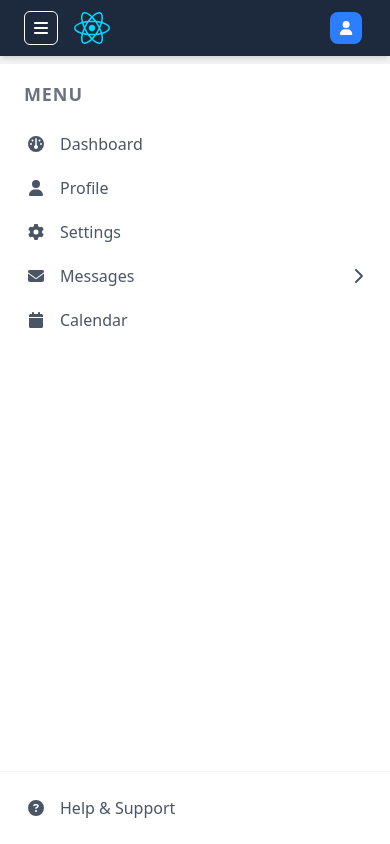
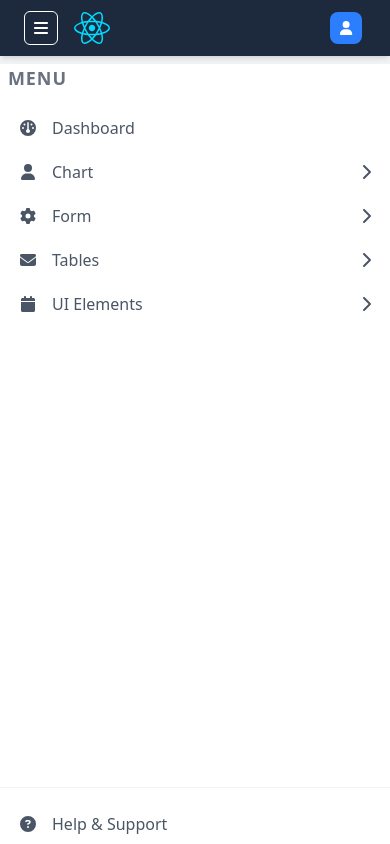
Before and after one commit to Rafhi-dev/HyperDash, a React (Vite) app: page / in a window 390 px wide. Built offline with nearby package versions, Linux system fonts and the light colour scheme.

Commit message:
Refactor Sidebar and SidebarMenuItem components for improved accessibility and usability; adjust layout styles in MainLayout and CSS for better responsiveness

```diff
--- a/src/components/layout/MainLayout.jsx
+++ b/src/components/layout/MainLayout.jsx
@@ -11,7 +11,7 @@ function MainLayout({
 
   const isMobile = useMediaQuery({ query: "(max-width: 768px)" });
   return (
-    <div className="bg-gray-100 h-screen font-sans antialiased">
+    <div className="bg-gray-100 min-h-screen font-sans antialiased">
       <Navbar
         isSidebarCollapsed={isSidebarCollapsed}
         setIsSidebarCollapsed={setIsSidebarCollapsed}
@@ -20,7 +20,7 @@ function MainLayout({
         <Sidebar isCollapsed={isSidebarCollapsed} isMobile={isMobile}/>
         <main
           className={`flex-1 p-6 mt-0 transition-all duration-300 ${
-            isSidebarCollapsed ? "md:ml-20" : "md:ml-60"
+            isSidebarCollapsed ? "md:ml-16" : "md:ml-60"
           }`}
 
         >
--- a/src/components/layout/Sidebar.jsx
+++ b/src/components/layout/Sidebar.jsx
@@ -1,4 +1,4 @@
-import SidebarMenuItem from './SidebarMenuItem';
+import SidebarMenuItem from "./SidebarMenuItem";
 import {
   faGauge,
   faUser,
@@ -7,46 +7,85 @@ import {
   faCalendar,
   faQuestionCircle,
   faInbox,
-  faPaperPlane
-} from '@fortawesome/free-solid-svg-icons';
+  faPaperPlane,
+} from "@fortawesome/free-solid-svg-icons";
 
 function Sidebar({ isCollapsed, isMobile }) {
-  // Buat daftar item menu sidebar
-  // dengan ikon, label, lokasi (loc), dan sub-items jika ada
   const menuItems = [
     { icon: faGauge, label: "Dashboard", loc: "/home" },
-    { icon: faUser, label: "Profile", loc: "/" },
-    { icon: faCog, label: "Settings", loc: "/settings" },
+    {
+      icon: faUser,
+      label: "Chart",
+      subItems: [
+        { icon: faInbox, label: "Line Chart", loc: "/line-chart" },
+        { icon: faPaperPlane, label: "Bar Chart", loc: "/bar-chart" },
+        { icon: faInbox, label: "Pie Chart", loc: "/Pie-chart" },
+      ],
+    },
+    {
+      icon: faCog,
+      label: "Form",
+      subItems: [
+        { icon: faInbox, label: "Form Elements", loc: "/elements-form" },
+        { icon: faPaperPlane, label: "Form Layout", loc: "/layout-form" },
+      ],
+    },
     {
       icon: faEnvelope,
-      label: "Messages",
-      //badge: "5",
-      // loc untuk parent Messages bisa dihilangkan jika hanya berfungsi sebagai toggle
+      label: "Tables",
       subItems: [
-        { icon: faInbox, label: "All Inbox", loc: "/messages/inbox" },
-        { icon: faPaperPlane, label: "Sent", loc: "/messages/sent" },
-      ]
+        { icon: faInbox, label: "Basic Tables", loc: "/basic-tables" },
+        { icon: faPaperPlane, label: "Data Tables", loc: "/data-tables" },
+      ],
     },
-    { icon: faCalendar, label: "Calendar", loc: "/calendar" },
+    {
+      icon: faCalendar,
+      label: "UI Elements",
+      subItems: [
+        { icon: faInbox, label: "Buttons", loc: "/buttons" },
+        { icon: faPaperPlane, label: "Cards", loc: "/cards" },
+        { icon: faInbox, label: "Modals", loc: "/modals" },
+        { icon: faPaperPlane, label: "Tabs", loc: "/tabs" },
+        { icon: faInbox, label: "Buttons", loc: "/buttons" },
+        { icon: faPaperPlane, label: "Cards", loc: "/cards" },
+        { icon: faInbox, label: "Modals", loc: "/modals" },
+        { icon: faPaperPlane, label: "Tabs", loc: "/tabs" },
+        { icon: faInbox, label: "Buttons", loc: "/buttons" },
+        { icon: faPaperPlane, label: "Cards", loc: "/cards" },
+        { icon: faInbox, label: "Modals", loc: "/modals" },
+        { icon: faPaperPlane, label: "Tabs", loc: "/tabs" },
+      ],
+    },
   ];
 
   return (
     <aside
       id="sidebar"
       aria-label="Sidebar Navigation"
-      className={`bg-white shadow-md h-full p-4 fixed top-16 left-0 z-10 overflow-y-auto transition-all duration-500
+      className={`flex flex-col bg-white shadow-md fixed top-16 left-0 bottom-0 z-10 transition-all duration-500
         ${
           isMobile
-      ? (isCollapsed ? 'w-1 sidebar-hidden' : 'w-full sidebar-visible')
-      : (isCollapsed ? 'w-20 sidebar-collapsed' : 'w-60')
+            ? isCollapsed
+              ? "w-16 sidebar-hidden"
+              : "w-full sidebar-visible"
+            : isCollapsed
+            ? "w-16 sidebar-collapsed"
+            : "w-60"
         }`}
     >
       <div className="mb-4 px-2">
-        <h2 id="sidebar-title" className={`text-lg font-semibold text-gray-500 uppercase tracking-wider ${isCollapsed ? 'text-center text-xs' : ''}`}>
-          {isCollapsed ? 'Menu' : 'Menu'}
+        <h2
+          id="sidebar-title"
+          className={`text-lg font-semibold text-gray-500 uppercase tracking-wider ${
+            isCollapsed ? "text-center text-xs" : ""
+          }`}
+        >
+          {isCollapsed ? "Menu" : "Menu"}
         </h2>
       </div>
 
+      {/* Area scroll hanya untuk menu */}
+      <div className="flex-1 px-2 overflow-y-auto">
         <ul className="space-y-1">
           {menuItems.map((item, index) => (
             <SidebarMenuItem
@@ -59,10 +98,21 @@ function Sidebar({ isCollapsed, isMobile }) {
             />
           ))}
         </ul>
+      </div>
 
-
-      <div className={`fixed p-4 bottom-0 left-0 right-0 border-t border-gray-100 ${isCollapsed ? 'flex sidebar-collapsed ml-3' : ''}`}>
-        <ul className='space-y-1'><SidebarMenuItem icon={faQuestionCircle} label="Help & Support" /></ul>
+      {/* Footer tetap */}
+      <div
+        className={`px-2 border-t border-gray-100 pt-4 ${
+          isCollapsed ? "flex justify-center" : ""
+        }`}
+      >
+        <ul>
+          <SidebarMenuItem
+            icon={faQuestionCircle}
+            label={"Help & Support"}
+            loc={"/help"}
+          />
+        </ul>
       </div>
     </aside>
   );
--- a/src/components/layout/SidebarMenuItem.jsx
+++ b/src/components/layout/SidebarMenuItem.jsx
@@ -34,15 +34,13 @@ function SidebarMenuItem({ icon, label, badge, loc, subItems }) {
           )}
         </Link>
       ) : (
-        <a
-          href="#"
+        subItems && subItems.length > 0 ? (
+          <button
+            type="button"
             onClick={handleItemClick}
-          className={`menu-item flex items-center p-2 text-gray-600 hover:bg-blue-50 hover:text-blue-600 rounded-lg transition-colors cursor-pointer`}
-
-          aria-haspopup={subItems && subItems.length > 0 ? "true" : undefined}
-          aria-expanded={
-            subItems && subItems.length > 0 ? isSubmenuOpen : undefined
-          }
+            className={`menu-item flex items-center p-2 text-gray-600 hover:bg-blue-50 hover:text-blue-600 rounded-lg transition-colors cursor-pointer w-full text-left`}
+            aria-haspopup="true"
+            aria-expanded={isSubmenuOpen}
           >
             <FontAwesomeIcon icon={icon} className="w-6 text-center" />
             <span className="sidebar-text ml-3 flex-grow">{label}</span>
@@ -51,13 +49,25 @@ function SidebarMenuItem({ icon, label, badge, loc, subItems }) {
                 {badge}
               </span>
             )}
-          {subItems && subItems.length > 0 && (
             <FontAwesomeIcon
               icon={isSubmenuOpen ? faChevronDown : faChevronRight}
               className="w-4 h-4 transition-transform duration-500"
             />
+          </button>
+        ) : (
+          <Link
+            to={loc}
+            className={`menu-item flex items-center p-2 text-gray-600 hover:bg-blue-50 hover:text-blue-600 rounded-lg transition-colors cursor-pointer`}
+          >
+            <FontAwesomeIcon icon={icon} className="w-6 text-center" />
+            <span className="sidebar-text ml-3 flex-grow">{label}</span>
+            {badge && (
+              <span className="ml-auto bg-blue-100 text-blue-800 text-xs font-medium px-2 py-0.5 rounded-full mr-2">
+                {badge}
+              </span>
             )}
-        </a>
+          </Link>
+        )
       )}
       {subItems && subItems.length > 0 && isSubmenuOpen && (
         <ul className="pl-6 mt-1 space-y-1">
--- a/src/style.css
+++ b/src/style.css
@@ -1,3 +1,4 @@
+
 .sidebar-collapsed .sidebar-text,
 .sidebar-collapsed #sidebar-title {
   display: none;
```
Lines whose indentation alone changed are shown as unchanged.
